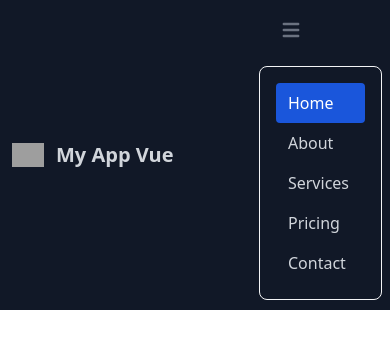
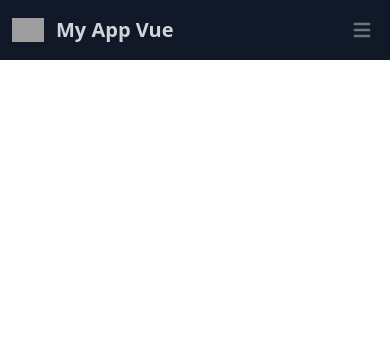
Before and after one commit to CaiqueDeveloper/couseVueJs, a Vue app: page / in a window 390 px wide. Shown: the top 348 px of the page. Built offline with nearby package versions, Linux system fonts and the light colour scheme; grey boxes are pictures that could not be loaded.

Commit message:
Addicionando class hidden

```diff
--- a/src/components/Header/TheNavBarItems.vue
+++ b/src/components/Header/TheNavBarItems.vue
@@ -1,5 +1,5 @@
 <template>
-    <div class="w-full v-else  md:block md:w-auto" id="navbar-default">
+    <div class="w-full hidden  md:block md:w-auto" id="navbar-default">
       <ul class="flex flex-col p-4 mt-4 rounded-lg border border-gray-100 md:flex-row md:space-x-8 md:mt-0 md:text-sm md:font-medium md:border-0  dark:bg-gray-800 md:dark:bg-gray-900 dark:border-gray-700">
         <li>
           <a href="#" class="block py-2 pr-4 pl-3 text-white bg-blue-700 rounded md:bg-transparent md:text-blue-700 md:p-0 dark:text-white" aria-current="page">Home</a>
```
